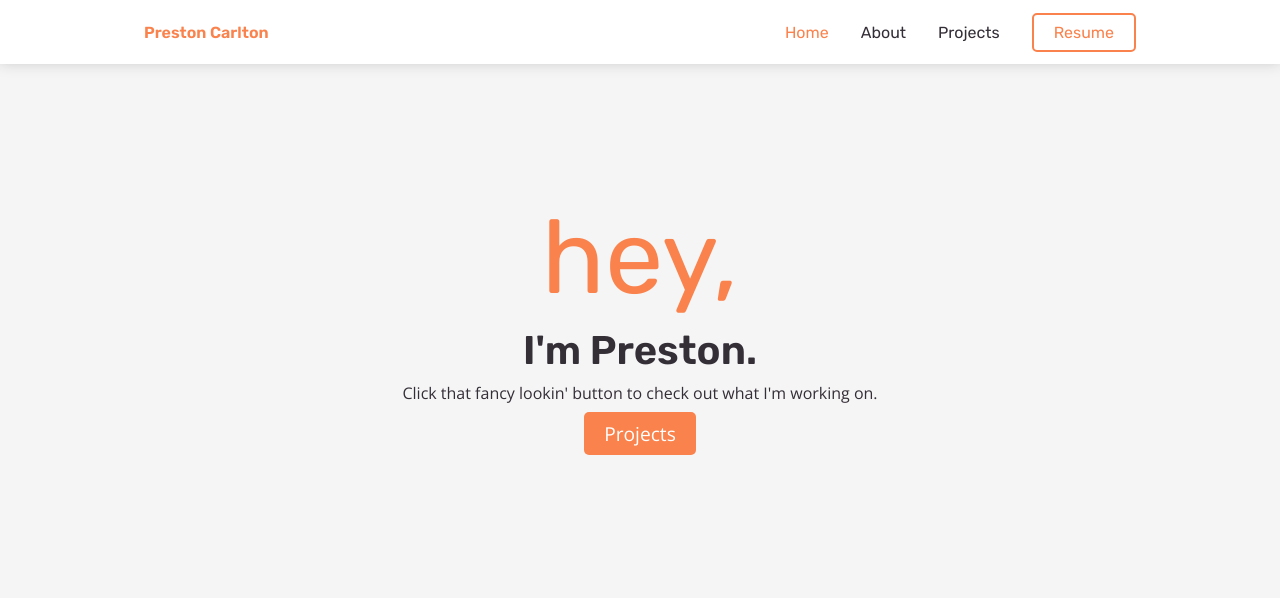
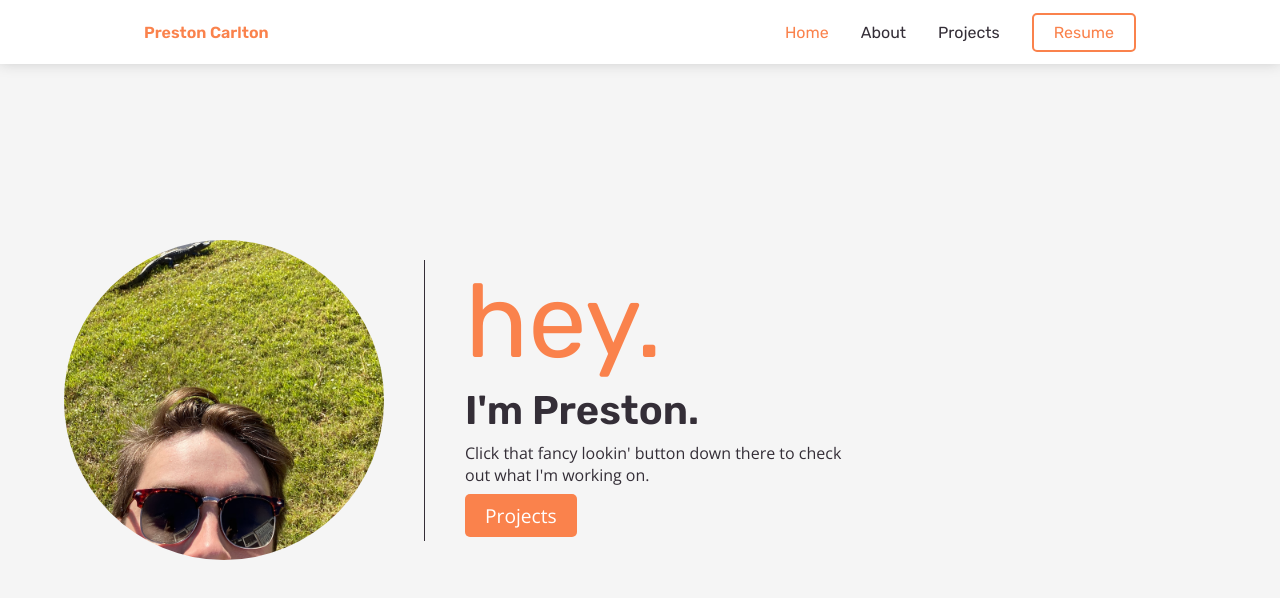
Before and after one commit to prescarlton/portfolio-old, a React (Create React App) app: page / in a window 1280 px wide. Shown: the top 598 px of the page. Built offline with nearby package versions, Linux system fonts and the light colour scheme.

Commit message:
after a long break, added some work to homepage
homepage prolly pretty good for now.

```diff
--- /dev/null
+++ b/src/components/atoms/ProjectCard.js
@@ -0,0 +1,12 @@
+import React from 'react';
+
+const ProjectCard = (props) => {
+    return (
+        <div className='projectCard'>
+            <h1>{props.name}</h1>
+            <p>{props.description}</p>
+        </div>
+    )
+}
+
+export default ProjectCard;
--- a/src/components/pages/Home.js
+++ b/src/components/pages/Home.js
@@ -1,13 +1,19 @@
 import React from 'react';
 import { NavLink } from 'react-router-dom';
+import mePic from './../../img/me_and_gator.png';
 
 const Home = () => {
     return (
-        <div className='page home'>
-            <h1 className='site-header highlight'>hey,</h1>
-            <h3 className='site-subheader'>I'm Preston.</h3>
-            <p>Click that fancy lookin' button to check out what I'm working on. </p>
-            <NavLink className='button--solid highlight' to='/projects'>Projects</NavLink>
+        <div className='home'>
+            <div className='lander'>
+                <img src={mePic} alt='Preston Carlton' className='mePic' />
+                <div className='words'>
+                    <h1 className='site-header highlight'>hey.</h1>
+                    <h3 className='site-subheader'>I'm Preston.</h3>
+                    <p>Click that fancy lookin' button down there to check out what I'm working on. </p>
+                    <NavLink className='button--solid highlight' to='/projects'>Projects</NavLink>
+                </div>
+            </div>
         </div>
     )
 }
--- a/src/components/pages/Projects.js
+++ b/src/components/pages/Projects.js
@@ -1,9 +1,35 @@
 import React from 'react';
+import ProjectCard from '../atoms/ProjectCard';
+
+const projectList = [
+    {
+        name: 'tido',
+        description: 'A super nifty productivity webapp with a React-native port currently in the works.'
+    },
+    {
+        name: 'Box-Set',
+        description: 'A tool to manage my super legal collection of movies/tv shows.'
+    },
+    {
+        name: 'Vuedal',
+        description: 'A super simple/lightweight modal component for Vue.js'
+    },
+    {
+        name: 'Top 100',
+        description: 'A Python script to get the top 100 movies of all time, based on rankings from 15+ popular media outlets. A Python script to get the top 100 movies of all time, based on rankings from 15+ popular media outlets'
+    }
+]
 
 const Projects = () => {
     return (
         <div className='page'>
-            projectos
+            <div className='projectList'>
+                {
+                    projectList.map(project => (
+                        <ProjectCard {...project} />
+                    ))
+                }
+            </div>
         </div>
     )
 }
--- a/src/styles/base/_base.scss
+++ b/src/styles/base/_base.scss
@@ -10,6 +10,10 @@ a {
 html, body{
     background-color: $bg-color;
     color: $body-color;
+    height:100%;
+}
+#root {
+    height: 100%;
 }
 
 h1,
@@ -37,7 +41,7 @@ h6 {
     font-family: $body-font;
 }
 
-@mixin button {
+.button {
     outline:none;
     border-radius:5px;
     padding:.5rem 1.25rem;
@@ -48,7 +52,7 @@ h6 {
 }
 
 .button--outline {
-    @include button;
+    @extend .button;
     $color: $black;
     background-color: none;
     &.highlight {
@@ -62,7 +66,7 @@ h6 {
     border:2px solid $color;
 }
 .button--solid {
-    @include button;
+    @extend .button;
     color: white;
     border:none;
     background-color: $highlight;
--- a/src/styles/components/_home.scss
+++ b/src/styles/components/_home.scss
@@ -1,21 +1,71 @@
 .home {
+    @extend .page;
     text-align: center;
-    padding-top: 12rem;
+    padding-top: 6rem;
+    width: 70%;
+
+    .lander {
         display: flex;
         flex-direction: column;
         align-items: center;
-    width:70%;
-    *{
+
+        .words {
+            max-width: 90%;
+            *:not(h1) {
                 margin: .25rem 0;
             }
+
             h1 {
                 font-size: 6.5rem;
                 font-weight: normal;
             }
+
             h3 {
-        font-size:2.5rem;
+                font-size: 2.5rem;
             }
+
             .button--solid {
-        font-size:1.2rem;
+                font-size: 1.2rem;
+                display: inline-block;
             }
         }
+
+        .mePic {
+            width: 65%;
+            border-radius: 100%;
+            margin-bottom: -1rem;
+        }
+    }
+
+
+}
+
+@media screen and (min-width: 1224px) {
+    .home {
+        padding:0;
+        display:flex;
+        width:90%;
+        // align-items: flex-start;
+        justify-content: flex-start;
+        .lander {
+            flex-direction: row;
+            .mePic {
+                width:20rem;
+                margin: 0;
+            }
+        }
+        .words {
+            border-left: 1px solid $black;
+            padding-left:2.5rem;
+            margin-left:2.5rem;
+            text-align:left;
+            display: flex;
+            flex-direction: column;
+            align-items: flex-start;
+            * {
+                max-width:70%;
+            }
+        }
+
+    }
+}
--- /dev/null
+++ b/src/styles/components/_projectcard.scss
@@ -0,0 +1,13 @@
+.projectCard {
+    background-color: white;
+    min-height:25rem;
+    // height:100%;
+    flex: 1;
+    box-shadow: $box-shadow;
+    margin-bottom: 1rem;
+    border-radius: 5px;
+    padding:.25rem;
+    display: flex;
+    flex-direction: column;
+    justify-content: flex-end;
+}
--- /dev/null
+++ b/src/styles/components/_projects.scss
@@ -0,0 +1,7 @@
+.projectList {
+    height:calc(90vh);
+    // display: flex;
+    flex-direction: column;
+    justify-content: space-evenly;
+    align-items: center;
+}
--- a/src/styles/styles.scss
+++ b/src/styles/styles.scss
@@ -4,3 +4,5 @@
 
 @import './components/home';
 @import './components/navbar';
+@import './components/projectcard';
+@import './components/projects';
--- a/tsconfig.json
+++ b/tsconfig.json
@@ -4,7 +4,7 @@
     "sourceMap": true,
     "strictNullChecks": true,
     "module": "esnext",
-    "jsx": "react",
+    "jsx": "react-jsx",
     "target": "ES3",
     "allowJs": true,
     "lib": [
```
Also changed, not shown: src/img/me_and_gator.png (added). Lines whose indentation alone changed are shown as unchanged.
